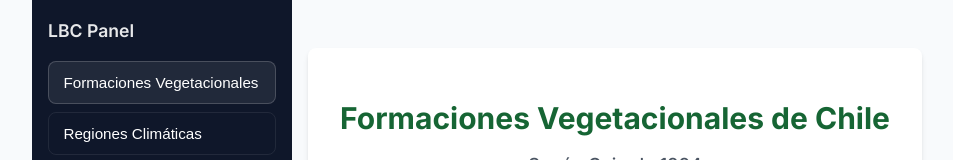
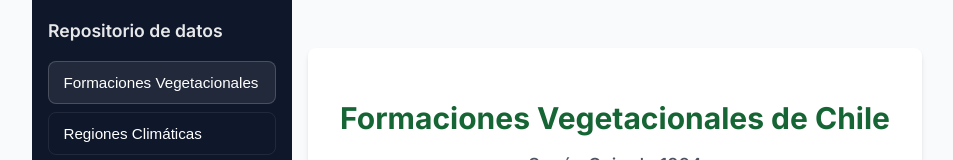
Before and after one commit to dnvasquez/repositorio-lbc, a React (Vite) app: page / in a window 1280 px wide. Shown: the top 160 px of the page, without its empty margins (155-1108 px from the left). Built offline with nearby package versions, Linux system fonts and the light colour scheme.

Commit message:
Update App.jsx

```diff
--- a/src/App.jsx
+++ b/src/App.jsx
@@ -8,7 +8,7 @@ const App = () => {
   return (
     <div className="layout">
       <aside className="sidebar">
-        <h2>LBC Panel</h2>
+        <h2>Repositorio de datos</h2>
         <button className={view==='vegetation' ? 'active' : ''} onClick={() => setView('vegetation')}>Formaciones Vegetacionales</button>
         <button className={view==='climate' ? 'active' : ''} onClick={() => setView('climate')}>Regiones Climáticas</button>
       </aside>
```
